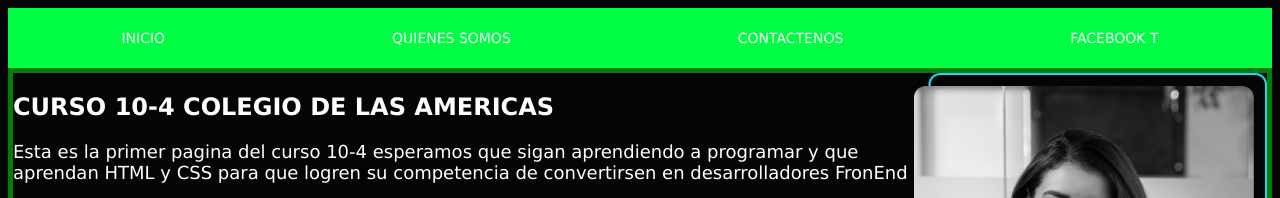
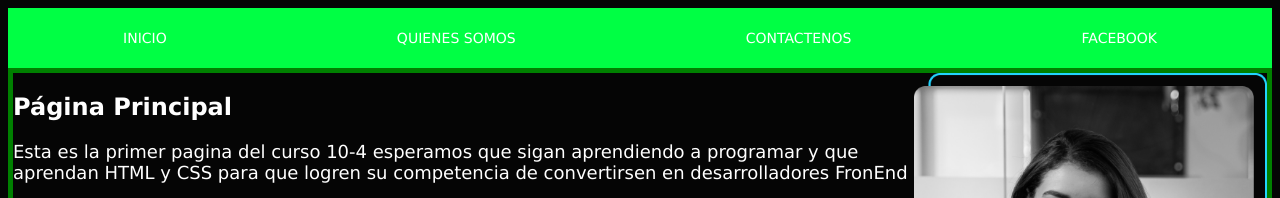
Before and after one commit to eduardruizgit/awscloud, a plain HTML site: page index.html in a window 1280 px wide. Shown: the top 198 px of the page. Drawn offline with Linux system fonts and the light colour scheme.

Commit message:
Tercer Commit

```diff
--- a/index.html
+++ b/index.html
@@ -11,11 +11,11 @@
         <div>INICIO</div>
         <div>QUIENES SOMOS</div>
         <div>CONTACTENOS</div>
-        <div>FACEBOOK T</div>
+        <div>FACEBOOK</div>
     </header>
     <main class = "principal">
         <section>
-            <h1>CURSO 10-4 COLEGIO DE LAS AMERICAS</h1>
+            <h1>Página Principal</h1>
             <p> Esta es la primer pagina del curso 10-4
                 esperamos que sigan aprendiendo a programar
                 y que aprendan HTML y CSS para que logren
```
